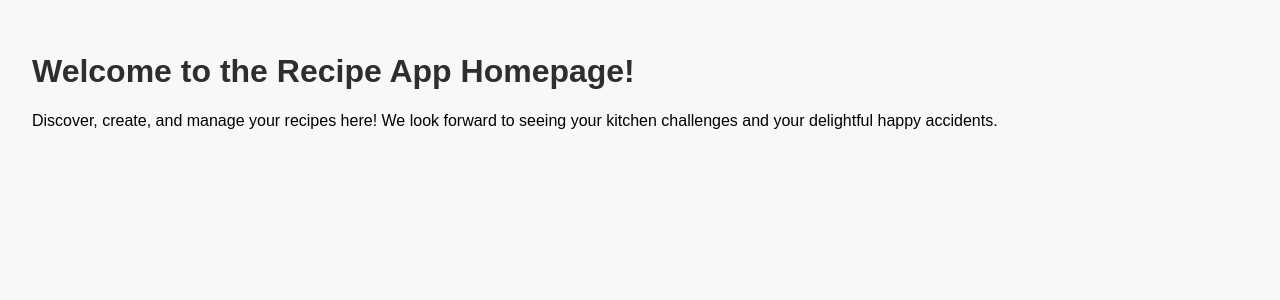
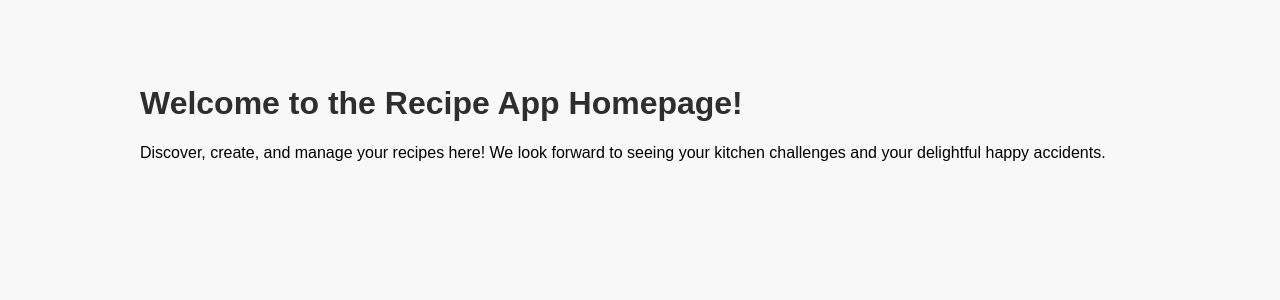
Before and after one commit to x-lamprocapnos-x/A2_Recipe_App, a Django app: page / in a window 1280 px wide. Shown: the part 50-350 px from the top of the page. Run offline with Django 4.2, Linux system fonts and the light colour scheme.

Commit message:
added div tags and classes for containers in recipe_details, and recipe_home

```diff
--- a/src/recipes/templates/recipes/recipe_details.html
+++ b/src/recipes/templates/recipes/recipe_details.html
@@ -1,8 +1,10 @@
+<!-- recipe_details.html -->
 {% extends 'base.html' %}
 
 {% block title %}{{ recipe.name }} - Details{% endblock%}
 
 {% block content%}
+<div class="container recipe-detail">
     <h1>{{recipe.name}}</h1>
     <p><strong>Author: </strong>{{recipe.author.username}}</p>
     <p><strong>Difficulty:</strong> {{ recipe.difficulty }}</p>
@@ -12,4 +14,5 @@
     {% if recipe.image %}
     <img src="{{ recipe.image.url }}" alt="{{ recipe.name }} image">
     {% endif %}
+</div>
 {% endblock %}
--- a/src/recipes/templates/recipes/recipes_home.html
+++ b/src/recipes/templates/recipes/recipes_home.html
@@ -4,10 +4,12 @@
 {% block title %}Welcome | Recipe App{% endblock%}
 
 {% block content %}
+<div class="container">
     <h1>Welcome to the Recipe App Homepage!</h1>
     <p>
         Discover, create, and manage your recipes here!
         We look forward to seeing your kitchen challenges
         and your delightful happy accidents.
     </p>
+</div>
 {% endblock %}
```
Lines whose indentation alone changed are shown as unchanged.
